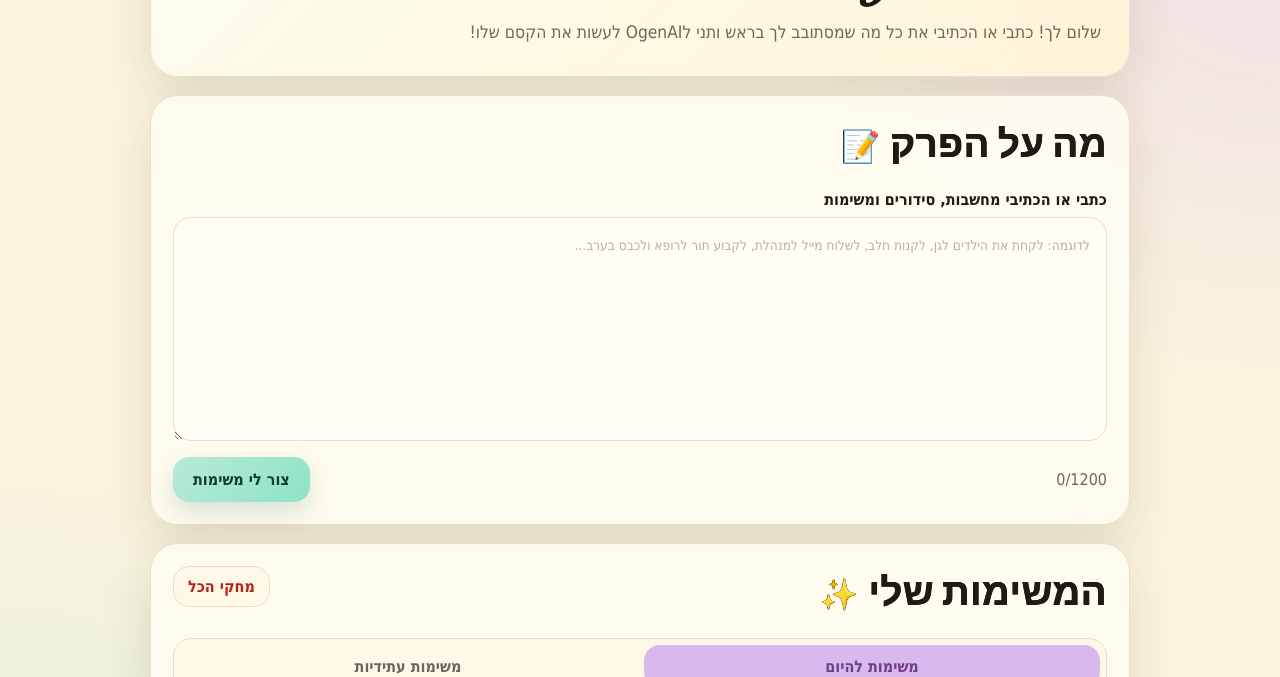
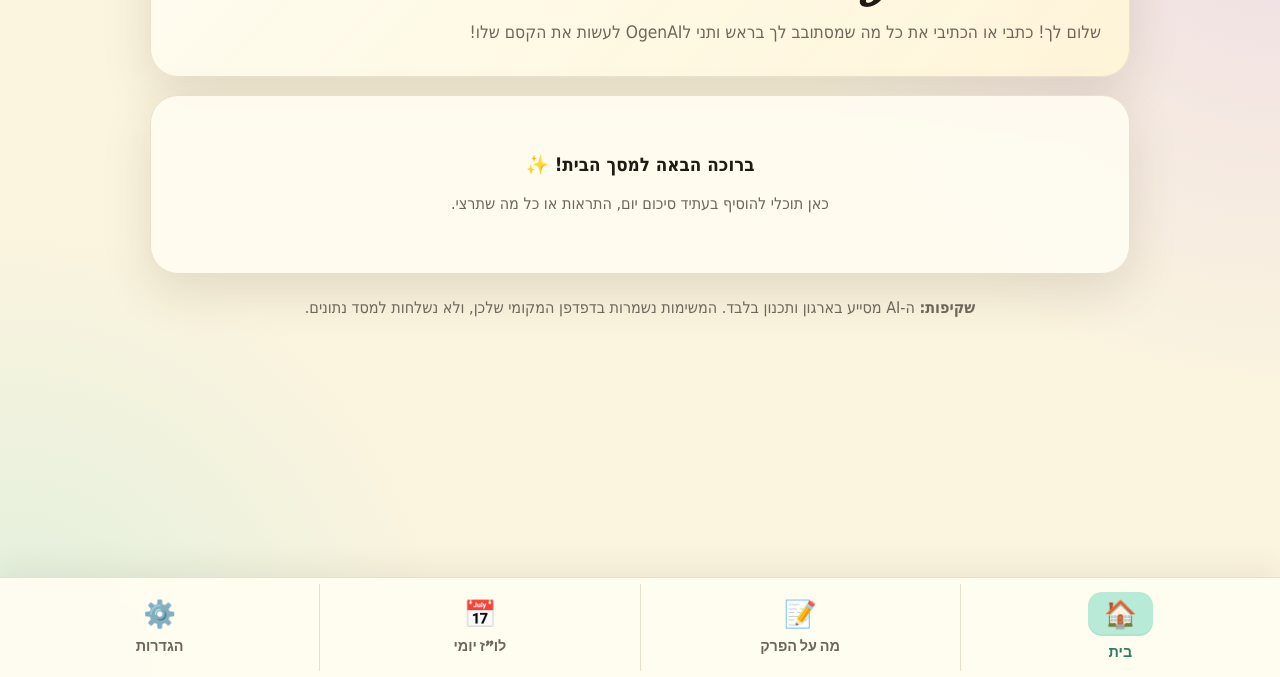
Before and after one commit to talalper/OgenAI-mini-2, a website with bundled scripts: page index.html in a window 1280 px wide. Shown: the part 123-800 px from the top of the page. Built offline with nearby package versions, Linux system fonts and the light colour scheme; a web font is replaced by a local one.

Commit message:
Added bottom nav bar and fixed styling

```diff
--- a/index.html
+++ b/index.html
@@ -8,6 +8,8 @@
 </head>
 <body>
  <main class="app-shell">
+
+   <div id="homeView" class="view-section">
      <header class="hero">
        <div class="brand-row">
          <div class="logo">⚓</div>
@@ -20,12 +22,18 @@
        </p>
      </header>
 
+     <div class="panel" style="text-align: center; padding: 40px 20px;">
+       <h3>ברוכה הבאה למסך הבית! ✨</h3>
+       <p class="helper-text">כאן תוכלי להוסיף בעתיד סיכום יום, התראות או כל מה שתרצי.</p>
+     </div>
+   </div>
+
+   <div id="agendaView" class="view-section hidden">
      <section class="panel input-panel" aria-labelledby="brainDumpTitle">
        <div class="section-title-row">
          <div>
            <h2>מה על הפרק<span class="header-icon">📝</span></h2>
          </div>
-       <!-- <span class="pill">עברית • AI • משימות</span> -->
        </div>
 
        <label for="brainDumpInput" class="field-label">כתבי או הכתיבי מחשבות, סידורים ומשימות</label>
@@ -82,11 +90,65 @@
        <div id="taskSummary" class="summary-line"></div>
        <div id="taskList" class="cards-list empty-space"></div>
      </section>
+   </div>
+
+   <div id="scheduleView" class="view-section hidden">
+     <div class="panel" style="text-align: center; padding: 40px 20px;">
+       <h3>לו"ז יומי 📅</h3>
+       <p class="helper-text">הפיצ'ר בבנייה...</p>
+     </div>
+   </div>
+
+   <div id="settingsView" class="view-section hidden">
+     <div class="panel" style="text-align: center; padding: 40px 20px;">
+       <h3>הגדרות ⚙️</h3>
+       <p class="helper-text">הפיצ'ר בבנייה...</p>
+     </div>
+   </div>
 
    <footer class="footer-note">
      <strong>שקיפות:</strong> ה-AI מסייע בארגון ותכנון בלבד. המשימות נשמרות בדפדפן המקומי שלכן, ולא נשלחות למסד נתונים.
    </footer>
+
+   <nav class="bottom-nav">
+     <button class="nav-item active" type="button" data-target="homeView">
+       <span class="nav-icon">🏠</span>
+       <span class="nav-text">בית</span>
+     </button>
+     <button class="nav-item" type="button" data-target="agendaView">
+       <span class="nav-icon">📝</span>
+       <span class="nav-text">מה על הפרק</span>
+     </button>
+     <button class="nav-item" type="button" data-target="scheduleView">
+       <span class="nav-icon">📅</span>
+       <span class="nav-text">לו"ז יומי</span>
+     </button>
+     <button class="nav-item" type="button" data-target="settingsView">
+       <span class="nav-icon">⚙️</span>
+       <span class="nav-text">הגדרות</span>
+     </button>
+   </nav>
  </main>
+
+ <script>
+   document.addEventListener('DOMContentLoaded', () => {
+     const navItems = document.querySelectorAll('.nav-item');
+     const views = document.querySelectorAll('.view-section');
+
+     navItems.forEach(item => {
+       item.addEventListener('click', () => {
+         // הסרת מצב "פעיל" מכל הכפתורים וכיבוי כל המסכים
+         navItems.forEach(nav => nav.classList.remove('active'));
+         views.forEach(view => view.classList.add('hidden'));
+
+         // הפעלת הכפתור שנלחץ והצגת המסך המשויך אליו
+         item.classList.add('active');
+         const targetId = item.getAttribute('data-target');
+         document.getElementById(targetId).classList.remove('hidden');
+       });
+     });
+   });
+ </script>
 
  <script type="module" src="app.js"></script>
 </body>
--- a/style.css
+++ b/style.css
@@ -686,3 +686,84 @@ textarea::placeholder {
   border-color: #c9def0;
   color: #7ba6c9; /* מתכהה ממש טיפה במעבר עכבר */
 }
+/* --- מסכים חכמים (SPA Views) --- */
+.view-section {
+  display: block;
+  animation: fadeIn 0.25s ease-out;
+}
+
+.view-section.hidden {
+  display: none !important;
+}
+
+@keyframes fadeIn {
+  from { opacity: 0; transform: translateY(8px); }
+  to { opacity: 1; transform: translateY(0); }
+}
+
+.app-shell {
+  padding-bottom: 110px !important;
+}
+
+/* --- סרגל ניווט תחתון --- */
+.bottom-nav {
+  position: fixed;
+  bottom: 0;
+  left: 0;
+  right: 0;
+  background: rgba(255, 252, 241, 0.96);
+  backdrop-filter: blur(12px);
+  border-top: 1px solid var(--line);
+  display: flex;
+  flex-direction: row;
+  justify-content: space-between;
+  padding: 6px 0 calc(6px + env(safe-area-inset-bottom));
+  box-shadow: 0 -8px 30px rgba(72, 55, 25, 0.08);
+  z-index: 1000;
+}
+
+.nav-item {
+  background: transparent;
+  border: none;
+  display: flex;
+  flex-direction: column;
+  align-items: center;
+  justify-content: center;
+  gap: 6px;
+  color: var(--muted);
+  padding: 8px 4px;
+  flex: 1;
+  transition: all 0.2s ease;
+}
+
+/* קו הפרדה בין הכפתורים */
+.nav-item:not(:last-child) {
+  border-left: 1px solid var(--line);
+}
+
+.nav-item:hover {
+  transform: translateY(-2px);
+}
+
+.nav-item.active {
+  color: var(--green-dark);
+}
+
+.nav-item.active .nav-icon {
+  background: var(--green);
+  border-radius: 14px;
+  padding: 6px 16px;
+  box-shadow: inset 0 -2px 0 rgba(0, 0, 0, 0.04);
+}
+
+.nav-icon {
+  font-size: 1.65rem;
+  transition: all 0.2s ease;
+}
+
+.nav-text {
+  font-size: 0.9rem;
+  font-weight: 800;
+  font-family: 'Secular One', sans-serif;
+  white-space: nowrap;
+}
```
Lines whose indentation alone changed are shown as unchanged.
